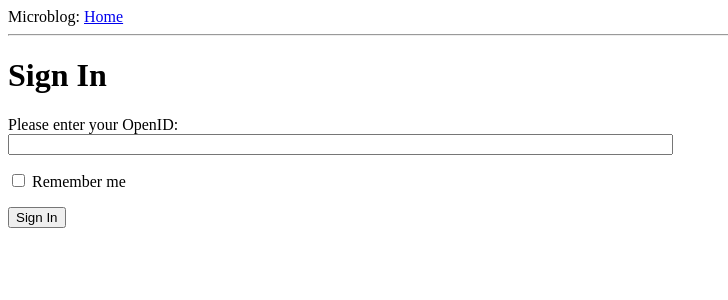
After one commit to kevinmel2000/flask-microblog, a Flask app: page /login in a window 1280 px wide. The commit adds this page. Shown: the top 300 px of the page, without its empty margins (0-728 px from the left). Run offline with Flask 2, Linux system fonts and the light colour scheme; parts of the project's set-up code (start-up, migrations or seed data) failed here and were passed over.

Commit message:
Added login form.

```diff
--- a/app/__init__.py
+++ b/app/__init__.py
@@ -1,4 +1,6 @@
 from flask import Flask
 
 app = Flask(__name__)
+app.config.from_object('config')
+
 from app import views
--- /dev/null
+++ b/app/forms.py
@@ -0,0 +1,7 @@
+from flask.ext.wtf import Form
+from wtforms import TextField, BooleanField
+from wtforms.validators import Required
+
+class LoginForm(Form):
+  openid = TextField('openid', validators = [Required()])
+  remember_me = BooleanField('remember_me', default = False)
--- a/app/templates/base.html
+++ b/app/templates/base.html
@@ -8,7 +8,7 @@
   </head>
   <body>
     <div>Microblog: <a href="/index">Home</a></div>
-    <hr>
+    <hr/>
     {% block content %}{% endblock %}
   </body>
 </html>
--- /dev/null
+++ b/app/templates/login.html
@@ -0,0 +1,15 @@
+<!-- extend from base layout -->
+{% extends "base.html" %}
+
+{% block content %}
+<h1>Sign In</h1>
+<form action="" method="post" name="login">
+  {{form.hidden_tag()}}
+  <p>
+    Please enter your OpenID:<br/>
+    {{form.openid(size=80)}}
+  </p>
+  <p>{{form.remember_me}} Remember me</p>
+  <p><input type="submit" value="Sign In"/></p>
+</form>
+{% endblock %}
--- a/app/views.py
+++ b/app/views.py
@@ -1,5 +1,6 @@
-from flask import render_template
+from flask import render_template, flash, redirect
 from app import app
+from forms import LoginForm
 
 @app.route('/')
 @app.route('/index')
@@ -19,3 +20,10 @@ def index():
                          title = 'Home',
                          user = user,
                          posts = posts)
+
+@app.route('/login', methods = ['GET', 'POST'])
+def login():
+  form = LoginForm()
+  return render_template('login.html',
+                         title = 'Sign In',
+                         form = form)
--- /dev/null
+++ b/config-example.py
@@ -0,0 +1,2 @@
+CSRF_ENABLED = True
+SECRET_KEY = ''
```
Also changed, not shown: 1 other file.
